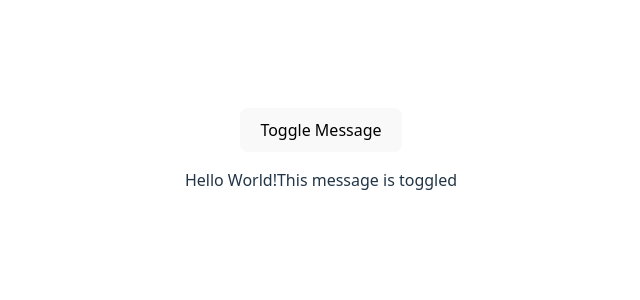
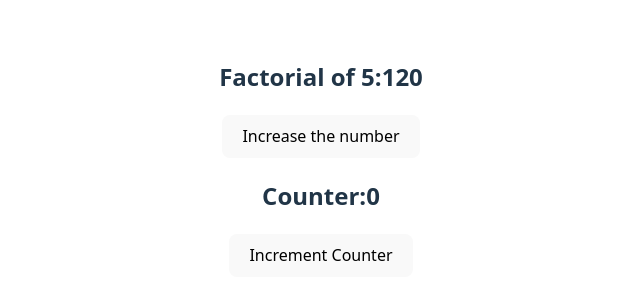
Before and after one commit to samndambuki/React-Interview-Questions, a React (Vite) app: page / in a window 1280 px wide. Shown: the part 242-542 px from the top of the page, without its empty margins (319-959 px from the left). Built offline with nearby package versions, Linux system fonts and the light colour scheme.

Commit message:
worked on useMemo

```diff
--- a/src/App.jsx
+++ b/src/App.jsx
@@ -11,6 +11,7 @@ import UnmountTracker from "./UnmountTracker";
 import { useState } from "react";
 import Greeting from "./Greeting";
 import MessageToggle from "./MessageToggle";
+import ExpensiveComputation from "./ExpensiveComputation";
 
 function App() {
   // const [showComponent, setShowComponent] = useState(true);
@@ -42,7 +43,8 @@ function App() {
       <div>
         {/* <h1>Simple reducer example</h1>
         <Counter /> */}
-        <MessageToggle />
+        {/* <MessageToggle /> */}
+        <ExpensiveComputation />
       </div>
     </>
   );
--- /dev/null
+++ b/src/ExpensiveComputation.jsx
@@ -0,0 +1,33 @@
+import { useState } from "react";
+import { useMemo } from "react";
+
+const ExpensiveComputation = () => {
+  const [count, setCount] = useState(0);
+  const [number, setNumber] = useState(5);
+
+  const factorial = useMemo(
+    () => {
+      console.log("calculating factorial");
+      let result = 1;
+      for (let i = 1; i <= number; i++) {
+        result *= i;
+      }
+      return result;
+    },
+    //re calculate only when number changes
+    [number]
+  );
+
+  return (
+    <div>
+      <h2>
+        Factorial of {number}:{factorial}
+      </h2>
+      <button onClick={() => setNumber(number + 1)}>Increase the number</button>
+      <h2>Counter:{count}</h2>
+      <button onClick={() => setCount(count + 1)}>Increment Counter</button>
+    </div>
+  );
+};
+
+export default ExpensiveComputation;
```
